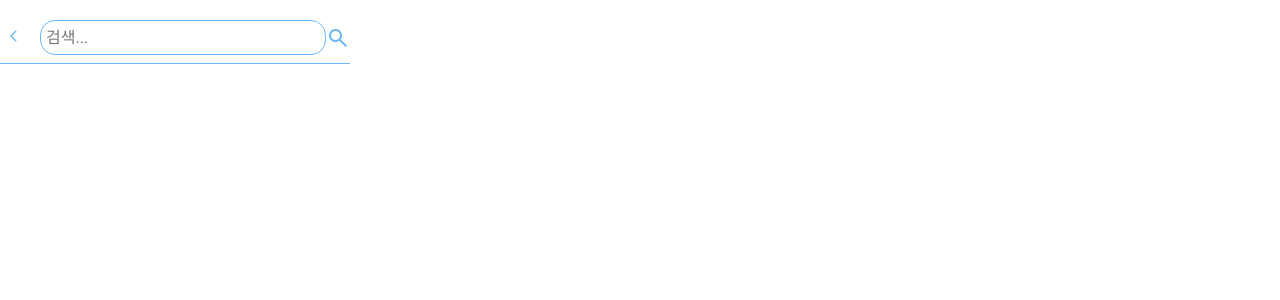
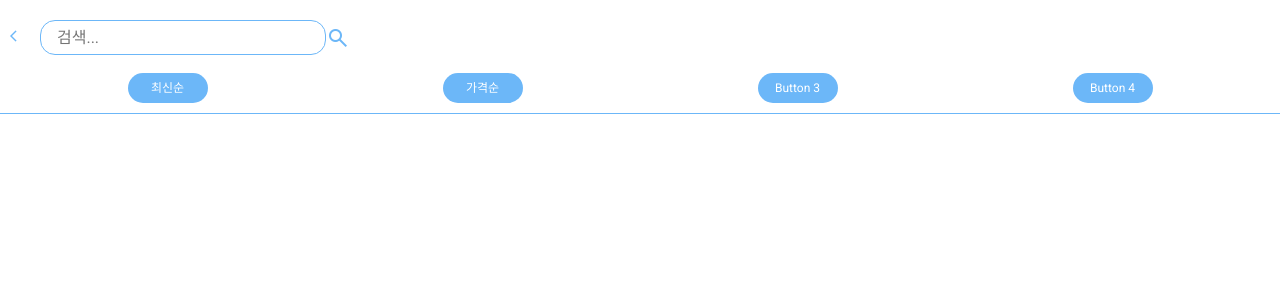
Before and after one commit to play3step/SwapShop-front, a Nuxt app in the folder front/: page /searchResult in a window 1280 px wide. Shown: the top 300 px of the page. Built offline with nearby package versions, Linux system fonts and the light colour scheme.

Commit message:
가격 정렬 완료

```diff
--- a/front/components/PostCard.vue
+++ b/front/components/PostCard.vue
@@ -8,8 +8,8 @@
             <nuxt-link :to="'/posts/' + post.id" class="post_text">
                 <div v-if="post">
                     <p>{{ post.title }}</p>
-                    <p class="post_major">조회 : {{ post.views }}</p>
-                    <p>{{ post.content }}</p>
+                    <p class="post_major"> {{ timeAgo }} / 조회 : {{ post.views }}</p>
+                    <p>{{ post.price }} 원</p>
                 </div>
             </nuxt-link>
             <div class="icons">
@@ -25,6 +25,7 @@
 </template>
 
 <script>
+import moment from 'moment';
 
 export default {
     props: {
@@ -51,6 +52,10 @@ export default {
         },
         postIds() {
             return this.filteredFavoriteList.map(item => item.postId);
+        },
+        timeAgo() {
+            moment.locale('ko');
+            return moment(this.post.createdDate).fromNow();
         }
     },
     data() {
--- a/front/components/PostForm.vue
+++ b/front/components/PostForm.vue
@@ -137,7 +137,7 @@ export default {
 }
 </script>
 
-<style>
+<style scoped>
 * {
     box-sizing: border-box;
     margin: 0px;
@@ -162,6 +162,16 @@ body {
     float: left;
 }
 
+.search_bar {
+    list-style: none;
+    display: flex;
+    width: 350px;
+    justify-content: flex-start;
+    align-items: center;
+    padding: 20px 0 8px 10px;
+    background-color: white;
+}
+
 .contain {
     width: 375px;
     height: 812px;
@@ -170,6 +180,17 @@ body {
     margin-right: auto;
     overflow: scroll;
 }
+.search_bar {
+    list-style: none;
+    display: flex;
+    width: 350px;
+    justify-content: space-between;
+    align-items: center;
+    padding: 20px 20px 8px 20px;
+    background-color: white;
+    border-bottom: #6CB7F8 1px solid;
+}
+
 
 .success_btn {
     width: 30px !important;
--- a/front/package.json
+++ b/front/package.json
@@ -13,6 +13,7 @@
     "@nuxtjs/axios": "^5.13.6",
     "@nuxtjs/vuetify": "^1.12.3",
     "jwt-decode": "^3.1.2",
+    "moment": "^2.29.4",
     "nuxt": "^2.17.1",
     "vue": "^2.6.14",
     "vue-server-renderer": "^2.7.14",
--- a/front/pages/index.vue
+++ b/front/pages/index.vue
@@ -29,7 +29,7 @@
                         </ul>
                     </div>
                     <div>
-                        <PostCard v-for="post in mainPosts" :key="post.id" :post="post" />
+                        <PostCard v-for="post in reversedMainPosts" :key="post.id" :post="post" />
                     </div>
                 </div>
             </div>
@@ -60,7 +60,11 @@ export default {
         },
         mainPosts() {
             return this.$store.state.posts.mainPosts;
+        },
+        reversedMainPosts() {
+            return [...this.mainPosts].reverse();
         }
+
     },
     methods: {
         loginkakao() {   //백이 만든 localhost로 (이동 로그인 과정)
@@ -73,7 +77,7 @@ export default {
 };
 </script>
 
-<style>
+<style scoped>
 * {
     box-sizing: border-box;
     margin: 0px;
@@ -166,5 +170,4 @@ export default {
 .search_bar .search span {
     font-size: 18px;
 }
-
 </style>
--- a/front/pages/note.vue
+++ b/front/pages/note.vue
@@ -14,7 +14,7 @@
             </ul>
         </div>
         <v-container>
-            <v-textarea v-model="content" class="custom_textarea" outlined auto-grow clearable label="내용을 입력하세요."
+            <v-textarea v-model="content" outlined auto-grow clearable label="내용을 입력하세요."
                 :hide-details="hideDetails" :success-messages="successMessages" :success="success"
                 :rules="[v => !!v.trim() || '내용을 입력하세요.']" @input="onChangeTextarea" />
         </v-container>
@@ -76,7 +76,7 @@ export default {
 </script>
 
 
-<style>
+<style scoped>
 * {
     box-sizing: border-box;
     margin: 0px;
@@ -97,21 +97,27 @@ body {
     border-radius: 15px !important;
     color: white !important;
 }
-
+.search_bar {
+    list-style: none;
+    display: flex;
+    width: 350px;
+    justify-content: flex-start;
+    align-items: center;
+    padding: 20px 0 8px 10px;
+    background-color: white;
+}
 .back_arrow {
     color: #6CB7F8;
     text-align: justify;
 }
-
+.success_btn {
+    width: 30px !important;
+    height: 24px !important;
+    border-radius: 15px !important;
+    color: white !important;
+}
 .back_arrow span {
     font-size: 16px;
 }
 
-.custom_textarea .v-text-field__slot {
-    height: 500px !important;
-}
-
-.custom_textarea textarea {
-    height: 500px !important;
-}
 </style>
--- a/front/pages/profile.vue
+++ b/front/pages/profile.vue
@@ -122,6 +122,17 @@ export default {
 
 }
 
+.search_bar {
+    list-style: none;
+    display: flex;
+    width: 350px;
+    justify-content: space-between;
+    align-items: center;
+    padding: 20px 20px 8px 20px;
+    background-color: white;
+    border-bottom: #6CB7F8 1px solid;
+}
+
 
 .profile_container span {
     position: absolute;
--- a/front/pages/searchResult.vue
+++ b/front/pages/searchResult.vue
@@ -17,6 +17,12 @@
                         </span>
                     </li>
                 </ul>
+                <div class="button_container">
+                    <button class="custom_button" @click="">최신순</button>
+                    <button class="custom_button" @click="priceSort">가격순</button>
+                    <button class="custom_button">Button 3</button>
+                    <button class="custom_button">Button 4</button>
+                </div>
             </div>
             <div>
                 <PostCard v-for="post in searchlist" :key="post.id" :post="post" />
@@ -41,9 +47,9 @@ export default {
         token() {
             return this.me.token;
         },
-        searchlist(){
+        searchlist() {
             return this.$store.state.posts.mainPosts;
-        }
+        },
     },
 
     data() {
@@ -57,8 +63,7 @@ export default {
         },
         performSearch() {
             if (this.searchQuery.trim() === '') {
-                // 검색어가 비어 있으면 리턴
-                return;
+                this.$store.dispatch('posts/loadPosts');
             }
             else {
                 this.$store.dispatch('posts/searchpost', {
@@ -73,6 +78,21 @@ export default {
                     })
             }
         },
+        priceSort() {
+            this.$store.dispatch('posts/priceSort', {
+                token: this.token
+            })
+                .then(() => {
+                    this.content = '';
+                })
+                .catch((error) => {
+                    console.error(error);
+                })
+
+        },
+        LatestSort(){
+
+        }
     },
 
 }
@@ -113,7 +133,6 @@ export default {
     align-items: center;
     padding: 20px 0 8px 10px;
     background-color: white;
-    border-bottom: #6CB7F8 1px solid;
 }
 
 .back_arrow_container {
@@ -135,6 +154,23 @@ export default {
     height: 35px;
     border-radius: 15px;
     border: 1px solid #6CB7F8;
-    padding: 5px;
+    padding: 16px;
+}
+
+.button_container {
+    display: flex;
+    justify-content: space-around;
+    padding: 10px;
+    border-bottom: #6CB7F8 1px solid;
+}
+
+.custom_button {
+    width: 80px;
+    height: 30px;
+    background-color: #6CB7F8;
+    color: white;
+    border: none;
+    border-radius: 15px;
+    font-size: 12px;
 }
 </style>
--- a/front/store/posts.js
+++ b/front/store/posts.js
@@ -34,6 +34,9 @@ export const mutations = {
         state.favoriteBox = payload.data;
     },
     searchpost(state, payload) {
+        state.mainPosts = payload.data;
+    },
+    priceSort(state, payload) {
         state.mainPosts = payload.data;
     },
 };
@@ -173,7 +176,7 @@ export const actions = {
                 'Authorization': 'Bearer ' + payload.token,
             }
         };
-        this.$axios.get(`http://localhost:8080/favorite/my`,axiosConfig)
+        this.$axios.get(`http://localhost:8080/favorite/my`, axiosConfig)
             .then((response) => {
                 commit('loadfavoritelist', response.data);
             })
@@ -181,13 +184,13 @@ export const actions = {
                 console.error(error);
             });
     },
-    searchpost({ commit,dispatch }, payload) {
+    searchpost({ commit, dispatch }, payload) {
         let axiosConfig = {
             headers: {
                 'Authorization': 'Bearer ' + payload.token,
             }
         };
-        this.$axios.get(`http://localhost:8080/post/search/${payload.query}`,axiosConfig)
+        this.$axios.get(`http://localhost:8080/post/search/${payload.query}`, axiosConfig)
             .then((response) => {
                 commit('searchpost', response.data);
             })
@@ -195,4 +198,19 @@ export const actions = {
                 console.error(error);
             });
     },
+    priceSort({ commit, state, dispatch }, payload) {
+        let axiosConfig = {
+            headers: {
+                'Authorization': 'Bearer ' + payload.token,
+            }
+        };
+        this.$axios.post('http://localhost:8080/post/search/price', state.mainPosts, axiosConfig)
+            .then((response) => {
+                commit('priceSort', response.data); // 서버에서 받은 정렬된 데이터로 상태 업데이트
+            })
+            .catch((error) => {
+                console.error(error);
+            });
+    }
+
 };
```
Also changed, not shown: 1 other file (tests, documents, lock files or other folders).
